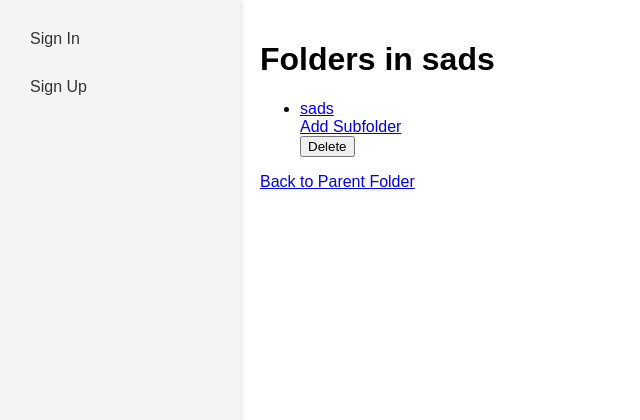
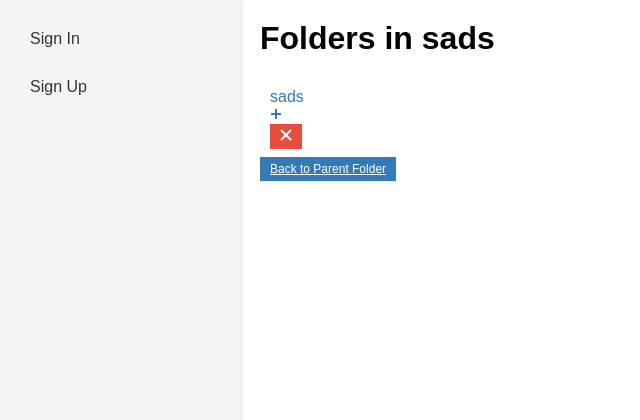
Before and after one commit to LuisBBandeira/pw-2425-projeto1, a Django app: template DlManagement/filemanagement/templates/folder_list.html in a window 1280 px wide. Shown: the top 420 px of the page, without its empty margins (0-640 px from the left). Run offline with Django 5.2, Linux system fonts and the light colour scheme; the template is opened without the code that fills it: values that come from a table or form of the project are taken from there, others are empty; data comes from the database, SQL or seed files in the repository; both versions use the stored data as it was after the commit; tables that the repository leaves empty hold one stand-in row (values such as "Sample post").

Commit message:
update_styles_css

```diff
--- a/DlManagement/filemanagement/forms.py
+++ b/DlManagement/filemanagement/forms.py
@@ -1,5 +1,6 @@
 from django import forms
 from .models import UploadedFile , Folder
+from django.forms import HiddenInput
 
 class UploadFileForm(forms.ModelForm):
     class Meta:
@@ -10,3 +11,6 @@ class FolderForm(forms.ModelForm):
     class Meta:
         model = Folder
         fields = ['name', 'parent']
+        widgets = {
+                'parent': HiddenInput(),
+            }
--- /dev/null
+++ b/DlManagement/filemanagement/static/css/folder_list.css
@@ -0,0 +1,57 @@
+.n-folder {
+    margin-bottom: 20px;
+  }
+
+  .n-folder h1 {
+    margin-top: 0;
+  }
+
+  .list-group {
+    list-style: none;
+    padding: 0;
+    margin: 0;
+  }
+
+  .list-folder {
+    padding: 10px;
+    border-bottom: 1px solid #ccc;
+  }
+
+  .list-folder:last-child {
+    border-bottom: none;
+  }
+
+  .list-folder a {
+    text-decoration: none;
+    color: #337ab7;
+  }
+
+  .list-folder a:hover {
+    color: #23527c;
+  }
+
+  .btn-del {
+    background-color: #e74c3c;
+    color: #fff;
+    border: none;
+    padding: 5px 10px;
+    font-size: 12px;
+    cursor: pointer;
+  }
+
+  .btn-del:hover {
+    background-color: #c0392b;
+  }
+
+  .btn-sec {
+    background-color: #337ab7;
+    color: #fff;
+    border: none;
+    padding: 5px 10px;
+    font-size: 12px;
+    cursor: pointer;
+  }
+
+  .btn-sec:hover {
+    background-color: #23527c;
+  }
--- a/DlManagement/filemanagement/templates/folder_list.html
+++ b/DlManagement/filemanagement/templates/folder_list.html
@@ -1,19 +1,33 @@
 {% extends "base.html" %}
+{% block head %}
+{% load static %}
+<link rel="stylesheet" type="text/css" href="{% static '/css/folder_list.css' %}">
+{% endblock %}
 {% block content %}
-<div class="d-flex justify-content-between align-items-center mb-3">
+<div class="n-folder">
     <h1>Folders{% if parent_folder %} in {{ parent_folder.name }}{% endif %}</h1>
 </div>
 
 {% if folders %}
 <ul class="list-group">
     {% for folder in folders %}
-    <li class="list-group-item d-flex justify-content-between align-items-center">
+    <li class="list-folder">
         <a href="{% url 'folder_list' folder.id %}">{{ folder.name }}</a>
         <div>
-            <a href="{% url 'create_folder' folder.id %}" class="btn btn-sm btn-secondary">Add Subfolder</a>
+            <a href="{% url 'create_folder' folder.id %}" class="btn btn-sm btn-secondary">
+                <svg width="12" height="12" viewBox="0 0 12 12" fill="none" stroke="currentColor" stroke-width="2">
+                  <line x1="6" y1="1" x2="6" y2="11" />
+                  <line x1="1" y1="6" x2="11" y2="6" />
+                </svg>
+              </a>
             <form method="post" action="{% url 'delete_folder' folder.id %}" class="d-inline">
                 {% csrf_token %}
-                <button type="submit" class="btn btn-sm btn-danger">Delete</button>
+                <button type="submit" class="btn-del">
+                    <svg width="12" height="12" viewBox="0 0 12 12" fill="none" stroke="currentColor" stroke-width="2">
+                      <line x1="1" y1="11" x2="11" y2="1" />
+                      <line x1="1" y1="1" x2="11" y2="11" />
+                    </svg>
+                  </button>
             </form>
         </div>
     </li>
@@ -24,6 +38,6 @@
 {% endif %}
 
 {% if parent_folder %}
-<a href="{% url 'folder_list'  %}" class="btn btn-secondary mt-3">Back to Parent Folder</a>
+<a href="{% url 'folder_list'  %}" class="btn-sec">Back to Parent Folder</a>
 {% endif %}
 {% endblock %}
--- a/DlManagement/usermanagement/templates/base.html
+++ b/DlManagement/usermanagement/templates/base.html
@@ -1,37 +1,14 @@
 <!DOCTYPE html>
+
 <html lang="en">
 <head>
     <meta charset="UTF-8">
     <meta name="viewport" content="width=device-width, initial-scale=1.0">
     <title>DlManagement</title>
-    <style>
-        body {
-            font-family: Arial, sans-serif;
-            display: flex;
-            margin: 0;
-        }
-        .sidebar {
-            height: 100vh;
-            width: 200px;
-            background-color: #f4f4f4;
-            padding: 20px;
-            box-shadow: 2px 0 5px rgba(0, 0, 0, 0.1);
-        }
-        .sidebar a {
-            display: block;
-            color: #333;
-            padding: 10px;
-            text-decoration: none;
-            margin-bottom: 10px;
-        }
-        .sidebar a:hover {
-            background-color: #ddd;
-        }
-        .content {
-            padding: 20px;
-            flex: 1;
-        }
-    </style>
+    {% load static %}
+    <link rel="stylesheet" type="text/css" href="{% static '/css/base.css' %}">
+    {% block head %}
+    {% endblock %}
 </head>
 <body>
     <div class="sidebar">
@@ -53,7 +30,6 @@
     </div>
     <div class="content">
         {% block content %}
-        <!-- Dynamic content will be injected here -->
         {% endblock %}
     </div>
 </body>
```
Also changed, not shown: DlManagement/filemanagement/static/script.js (added, +35 -0 lines), DlManagement/filemanagement/templates/upload.html (+6 -17 lines), DlManagement/usermanagement/static/css/base.css (added, +26 -0 lines), DlManagement/db.sqlite3, DlManagement/uploads/Captura_de_ecrã_2023-12-20_194509.png (deleted), DlManagement/usermanagement/decorators.py (line endings or trailing spaces), DlManagement/usermanagement/views.py (line endings or trailing spaces).
